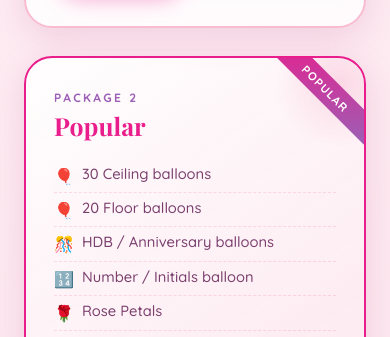
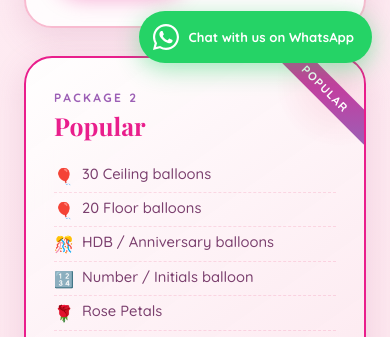
Before and after one commit to Andrixgmail/KglowParties, a plain HTML site: page index.html in a window 390 px wide. Shown: the part 763-1100 px from the top of the page. Drawn offline with nearby package versions, Linux system fonts and the light colour scheme; a web font is replaced by a local one.

Commit message:
Add WhatsApp floating button and styles
Update index.html to add a persistent WhatsApp contact CTA: includes new CSS (.whatsapp-float) for fixed positioning, pulse animation, hover effects and mobile tweaks, plus an inline SVG + anchor placed next to the footer that opens a prefilled WhatsApp chat (target="_blank" rel="noopener noreferrer" aria-label provided). Also replace the developer credit link href with a '#' placeholder. These changes add a quick contact option for users without altering existing layout structure.

```diff
--- a/index.html
+++ b/index.html
@@ -372,6 +372,45 @@
     }
     .dev-credit a:hover { text-decoration: underline; }
 
+    /* ── WHATSAPP BUTTON ── */
+    .whatsapp-float {
+      position: fixed;
+      bottom: 28px;
+      right: 28px;
+      z-index: 999;
+      display: flex;
+      align-items: center;
+      gap: 10px;
+      background: #25D366;
+      color: #fff;
+      font-family: 'Quicksand', sans-serif;
+      font-weight: 700;
+      font-size: .88rem;
+      text-decoration: none;
+      padding: 14px 22px 14px 16px;
+      border-radius: 999px;
+      box-shadow: 0 6px 24px rgba(37,211,102,.45);
+      transition: transform .25s ease, box-shadow .25s ease;
+      animation: waPulse 2.5s ease-in-out infinite;
+    }
+    .whatsapp-float:hover {
+      transform: translateY(-4px) scale(1.04);
+      box-shadow: 0 12px 32px rgba(37,211,102,.55);
+      animation: none;
+    }
+    .whatsapp-float svg {
+      width: 26px;
+      height: 26px;
+      flex-shrink: 0;
+    }
+    @keyframes waPulse {
+      0%,100% { box-shadow: 0 6px 24px rgba(37,211,102,.45); }
+      50%      { box-shadow: 0 6px 32px rgba(37,211,102,.75), 0 0 0 8px rgba(37,211,102,.12); }
+    }
+    @media (max-width: 480px) {
+      .whatsapp-float { bottom: 18px; right: 18px; padding: 13px 18px 13px 14px; font-size: .82rem; }
+    }
+
     /* ── BANKING ── */
     .banking-section {
       max-width: 500px;
@@ -592,7 +631,7 @@
   </div>
 
   <!-- ── DEVELOPER CREDIT ── -->
-  <p class="dev-credit">Website developed by <a href="https://www.andreaswebstudio.co.za">Andreasbusinesswebsite</a></p>
+  <p class="dev-credit">Website developed by <a href="#">Andreasbusinesswebsite</a></p>
 
   <!-- ── FOOTER ── -->
   <footer>
@@ -601,6 +640,17 @@
     <div style="margin-top:6px;">JHB Based &nbsp;·&nbsp; WhatsApp: <a href="https://wa.me/27664979586">+27 66 497 9586</a></div>
     <div class="deposit-note">50% NON-REFUNDABLE DEPOSIT REQUIRED</div>
   </footer>
+  <!-- ── WHATSAPP FLOAT BUTTON ── -->
+  <a href="https://wa.me/27664979586?text=Hi%20K-Glow%20Parties!%20I%27d%20like%20to%20enquire%20about%20a%20room%20setup%20package%20%F0%9F%8E%80"
+     class="whatsapp-float"
+     target="_blank"
+     rel="noopener noreferrer"
+     aria-label="Chat with us on WhatsApp">
+    <svg xmlns="http://www.w3.org/2000/svg" viewBox="0 0 32 32" fill="#fff">
+      <path d="M16 0C7.163 0 0 7.163 0 16c0 2.822.737 5.469 2.027 7.77L0 32l8.43-2.01A15.94 15.94 0 0016 32c8.837 0 16-7.163 16-16S24.837 0 16 0zm0 29.333a13.27 13.27 0 01-6.77-1.853l-.486-.29-5.004 1.194 1.218-4.872-.318-.5A13.267 13.267 0 012.667 16C2.667 8.636 8.636 2.667 16 2.667S29.333 8.636 29.333 16 23.364 29.333 16 29.333zm7.27-9.987c-.398-.199-2.354-1.162-2.719-1.295-.365-.133-.631-.199-.897.199-.266.398-1.03 1.295-1.263 1.561-.232.266-.465.299-.863.1-.398-.2-1.681-.62-3.203-1.977-1.184-1.056-1.983-2.36-2.216-2.758-.232-.398-.025-.613.175-.811.18-.178.398-.465.597-.698.2-.232.266-.398.398-.664.133-.266.067-.498-.033-.697-.1-.199-.897-2.162-1.23-2.96-.323-.778-.651-.673-.897-.686l-.764-.013c-.266 0-.697.1-1.063.498-.365.398-1.395 1.362-1.395 3.325s1.428 3.857 1.627 4.123c.2.266 2.81 4.29 6.808 6.017.952.411 1.694.656 2.273.84.954.304 1.823.261 2.51.158.766-.114 2.354-.962 2.687-1.89.332-.929.332-1.726.232-1.89-.099-.166-.365-.266-.763-.465z"/>
+    </svg>
+    Chat with us on WhatsApp
+  </a>
 
 </body>
 </html>
```
